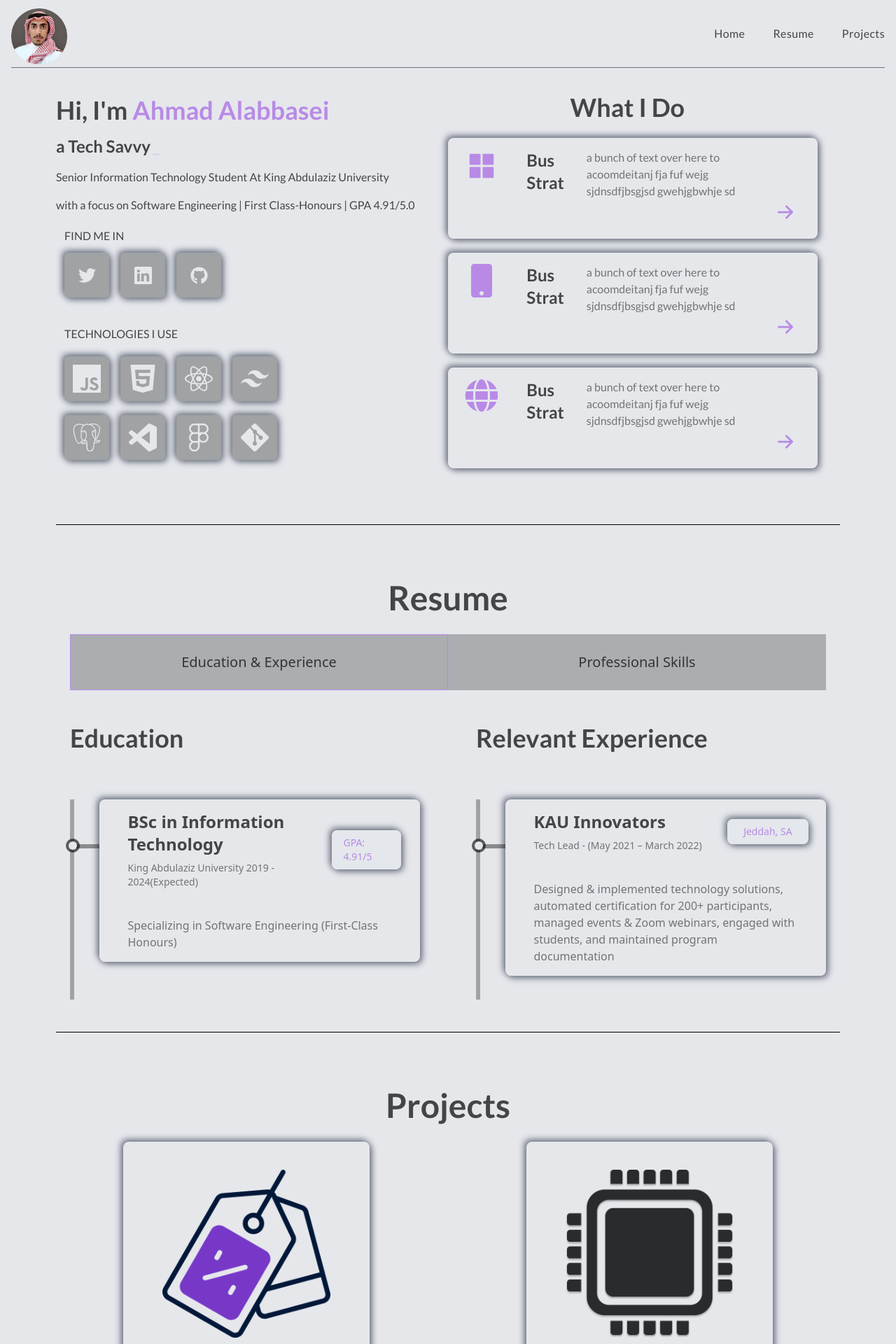
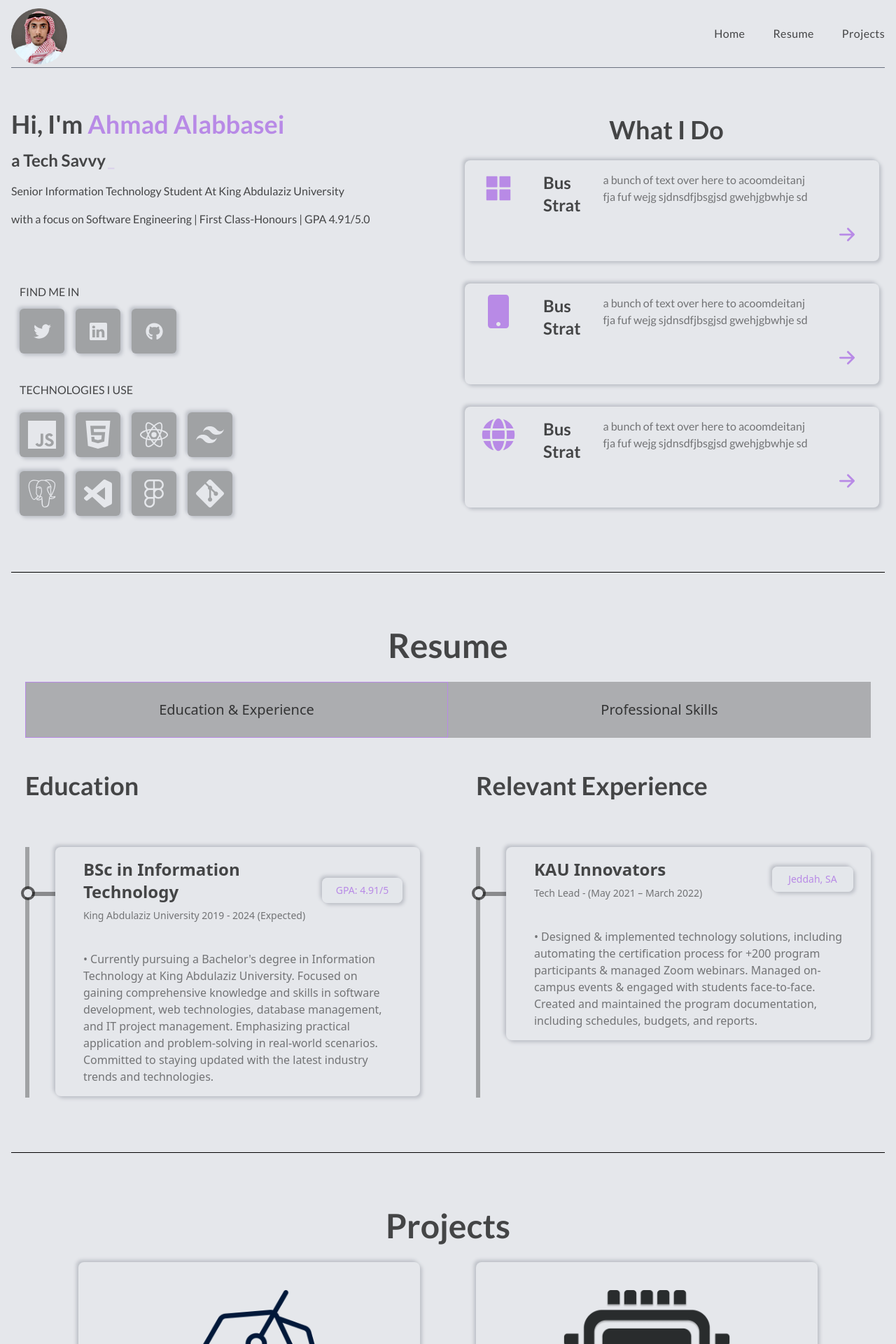
Before and after one commit to AhmadRFC/alabbasei.com, a React (Create React App) app: page / in a window 1280 px wide. Shown: the top 1920 px of the page at 70% size. Built offline with nearby package versions, Linux system fonts and the light colour scheme.

Commit message:
adding responsiveness

```diff
--- a/src/App.js
+++ b/src/App.js
@@ -9,7 +9,7 @@ function App() {
   return (
     <div className="w-full bg-bodyColor text-lightText px-4">
       <Navbar />
-      <div className="max-w-screen-2xl mx-auto px-16">
+      <div className="max-w-screen-xl mx-auto">
         <Banner />
         <Resume />
         <Projects />
--- a/src/components/WhatIDo/Card.js
+++ b/src/components/WhatIDo/Card.js
@@ -10,7 +10,7 @@ const Card = ({ title, des, icon }) => {
             <span className="text-5xl text-designColor">{icon}</span>
           </div>
           <div className="flex gap-8">
-            <h2 className="text-2xl font-titleFont font-bold text-[#000000b3]">
+            <h2 className="text-xl md:text-2xl font-titleFont font-bold text-[#000000b3]">
               {title}
             </h2>
             <p className="text-[#00000080]">{des}</p>
--- a/src/components/WhatIDo/WhatIDo.js
+++ b/src/components/WhatIDo/WhatIDo.js
@@ -11,7 +11,7 @@ const WhatIDo = () => {
           What I Do
         </h1>
       </div>
-      <div className="grid grid-cols-1 gap-5">
+      <div className="grid grid-cols-1 md:grid-cols-2 xl:grid-cols-1 gap-8">
         <Card
           title="Bus Strat"
           des="a bunch of text over here to acoomdeitanj fja fuf wejg sjdnsdfjbsgjsd gwehjgbwhje sd"
--- a/src/components/banner/Banner.js
+++ b/src/components/banner/Banner.js
@@ -7,7 +7,7 @@ const Banner = () => {
   return (
     <section
       id="home"
-      className="w-full pt-5 pb-20 flex flex-col lgl:flex-row justify-between border-b-[1px] font-titleFont border-b-black"
+      className="w-full pt-10 pb-20 flex flex-col gap-10 xl:gap-0 lgl:flex-row justify-between border-b-[1px] font-titleFont border-b-black"
     >
       <LeftBanner />
       <RightBanner />
--- a/src/components/banner/LeftBanner.js
+++ b/src/components/banner/LeftBanner.js
@@ -22,7 +22,7 @@ const LeftBanner = () => {
     delaySpeed: 1500,
   });
   return (
-    <div className="w-1/7 lgl:w-1/7 flex flex-col gap-5">
+    <div className="w-full lgl:w-1/2 flex flex-col gap-20">
       <div className="mt-5 flex flex-col gap-4">
         <h1 className="text-4xl font-bold font-titleFont text-[#000000b3]">
           Hi, I'm
@@ -45,7 +45,7 @@ const LeftBanner = () => {
         </p>
         </div>
       </div>
-      <div className="flex flex-col ">
+      <div className="grid grid-cols-1 xl:flex-row justify-between gap-6 lgl:gap-0">
         <div>
           <h2 className="text-base text-[#000000b3] uppercase font-titleFont mb-3 ml-3">
             Find me in
@@ -62,7 +62,7 @@ const LeftBanner = () => {
             </span>
           </div>
         </div>
-        <div>
+        <div className="">
           <h2 className="text-base text-[#000000b3] uppercase font-titleFont mt-10 mb-5 ml-3">
             Technologies I Use
           </h2>
--- a/src/components/banner/RightBanner.js
+++ b/src/components/banner/RightBanner.js
@@ -3,7 +3,7 @@ import WhatIDo from '../WhatIDo/WhatIDo'
 
 const RightBanner = () => {
   return (
-    <div className='w-1/2 lgl:w-1/2 flex justify-center items-center'>
+    <div className='w-full lgl:w-1/2 flex justify-center items-center relative'>
       <WhatIDo />
     </div>
   )
--- a/src/components/projects/Projects.js
+++ b/src/components/projects/Projects.js
@@ -10,7 +10,7 @@ const Projects = () => {
       <div className="flex justify-center items-center text-center">
         <Title title="Projects" />
       </div>
-      <div className="grid grid-col-1 md:grid-cols-2 xl:grid-cols-2 gap-6 xl:gap-56 mx-24">
+      <div className="grid grid-col-1 md:grid-cols-2 xl:grid-cols-2 gap-6 xl:gap-20 mx-24">
         <ProjectsCard
           title='Pricegrab'
           des='this is a descriptiomajkscnjksfna asfija so jasn'
--- a/src/components/projects/ProjectsCard.js
+++ b/src/components/projects/ProjectsCard.js
@@ -8,7 +8,7 @@ const ProjectsCard = ({ title, des, src }) => {
       <div className="w-full h-[80%] rounded-lg">
         <div className="flex justify-center">
         <img
-          className="w-auto h-60 object-cover group-hover:scale-95 duration-300 cursor-pointer"
+          className="w-auto xl:h-60 h-auto z-10 object-cover group-hover:scale-95 duration-300 cursor-pointer"
           src={src}
           alt="src"
         />
@@ -20,11 +20,11 @@ const ProjectsCard = ({ title, des, src }) => {
                 {" "}
                 {title}{" "}
               </h3>
-              <div className="flex  gap-2">
-                <span className="text-lg w-10 h-10 rounded-full bg-[#d1d5db] inline-flex justify-center items-center text-[#848484] hover:text-designColor hover:scale-95 duration-300 cursor-pointer">
+              <div className="flex gap-2">
+                <span className="text-lg w-14 h-14 rounded-full bg-[#d1d5db] inline-flex justify-center items-center text-[#848484] hover:text-designColor hover:scale-95 duration-300 cursor-pointer">
                   <BsGithub size={20} />
                 </span>
-                <span className="text-lg w-10 h-10 rounded-full bg-[#d1d5db] inline-flex justify-center items-center text-[#848484] hover:text-designColor hover:scale-95 duration-300 cursor-pointer">
+                <span className="text-lg w-14 h-14 rounded-full bg-[#d1d5db] inline-flex justify-center items-center text-[#848484] hover:text-designColor hover:scale-95 duration-300 cursor-pointer">
                   <FaGlobe size={20} />
                 </span>
               </div>
--- a/src/components/resume/Education.js
+++ b/src/components/resume/Education.js
@@ -17,9 +17,9 @@ const Education = () => {
           <div className="mt-6 lg:mt-5 w-full flex flex-col gap-10">
             <ResumeCard
               title="BSc in Information Technology"
-              subTitle="King Abdulaziz University 2019 - 2024(Expected)"
+              subTitle="King Abdulaziz University 2019 - 2024 (Expected)"
               result="GPA: 4.91/5"
-              des="Specializing in Software Engineering (First-Class Honours)"
+              des="• Currently pursuing a Bachelor's degree in Information Technology at King Abdulaziz University. Focused on gaining comprehensive knowledge and skills in software development, web technologies, database management, and IT project management. Emphasizing practical application and problem-solving in real-world scenarios. Committed to staying updated with the latest industry trends and technologies."
             />
           </div>
         </div>
@@ -37,7 +37,10 @@ const Education = () => {
               title="KAU Innovators"
               subTitle="Tech Lead - (May 2021 – March 2022)"
               result="Jeddah, SA"
-              des="Designed & implemented technology solutions, automated certification for 200+ participants, managed events & Zoom webinars, engaged with students, and maintained program documentation"
+              des="• Designed & implemented technology solutions, including automating the certification process for +200 program participants & managed Zoom webinars.
+               Managed on-campus events & engaged with students face-to-face.
+               Created and maintained the program documentation, including schedules, budgets, and
+              reports."
             />
           </div>
         </div>
--- a/tailwind.config.js
+++ b/tailwind.config.js
@@ -26,7 +26,7 @@ module.exports = {
         designColor: "#b88ae6",
       },
       boxShadow: {
-        shadowOne: "3px 3px 10px #6b7280, -3px -3px 10px #6b7280",
+        shadowOne: "3px 3px 5px #bec1c8, -3px -3px 5px #bec1c8",
       },
     },
   },
```
